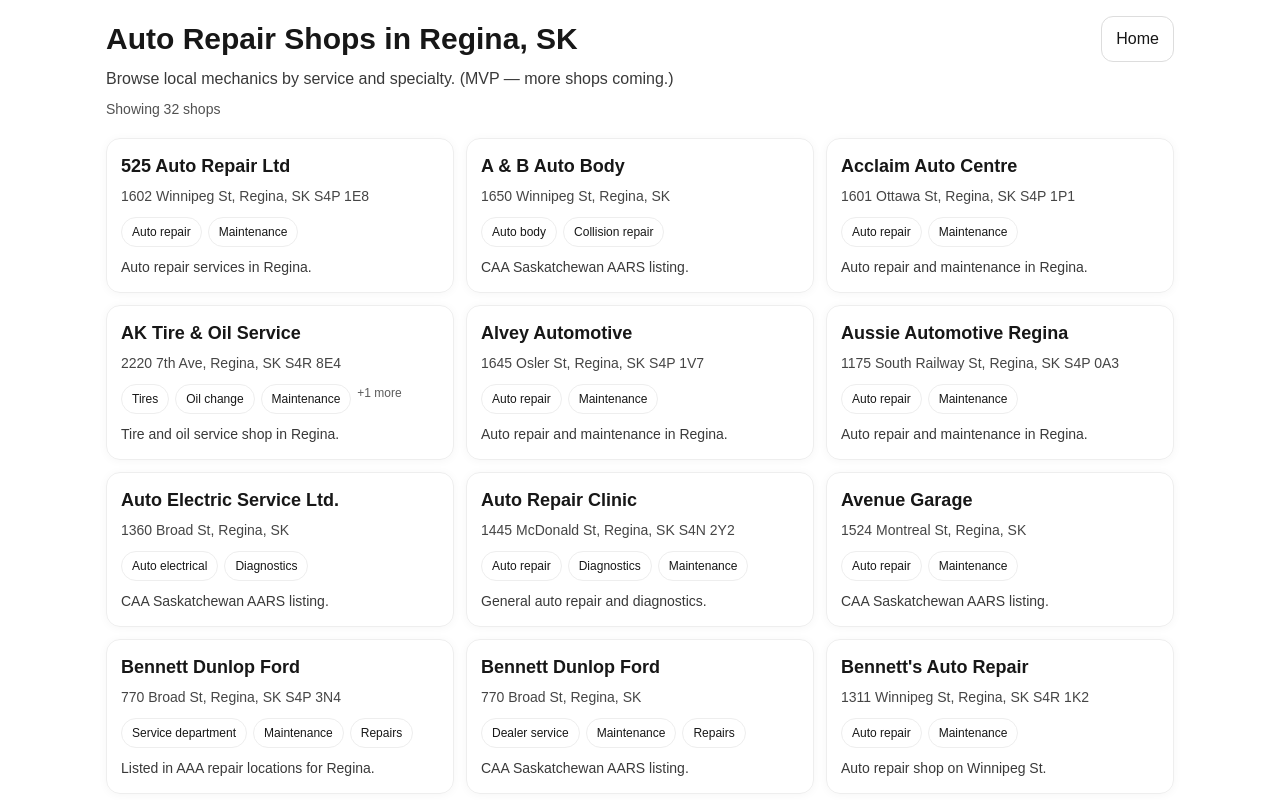
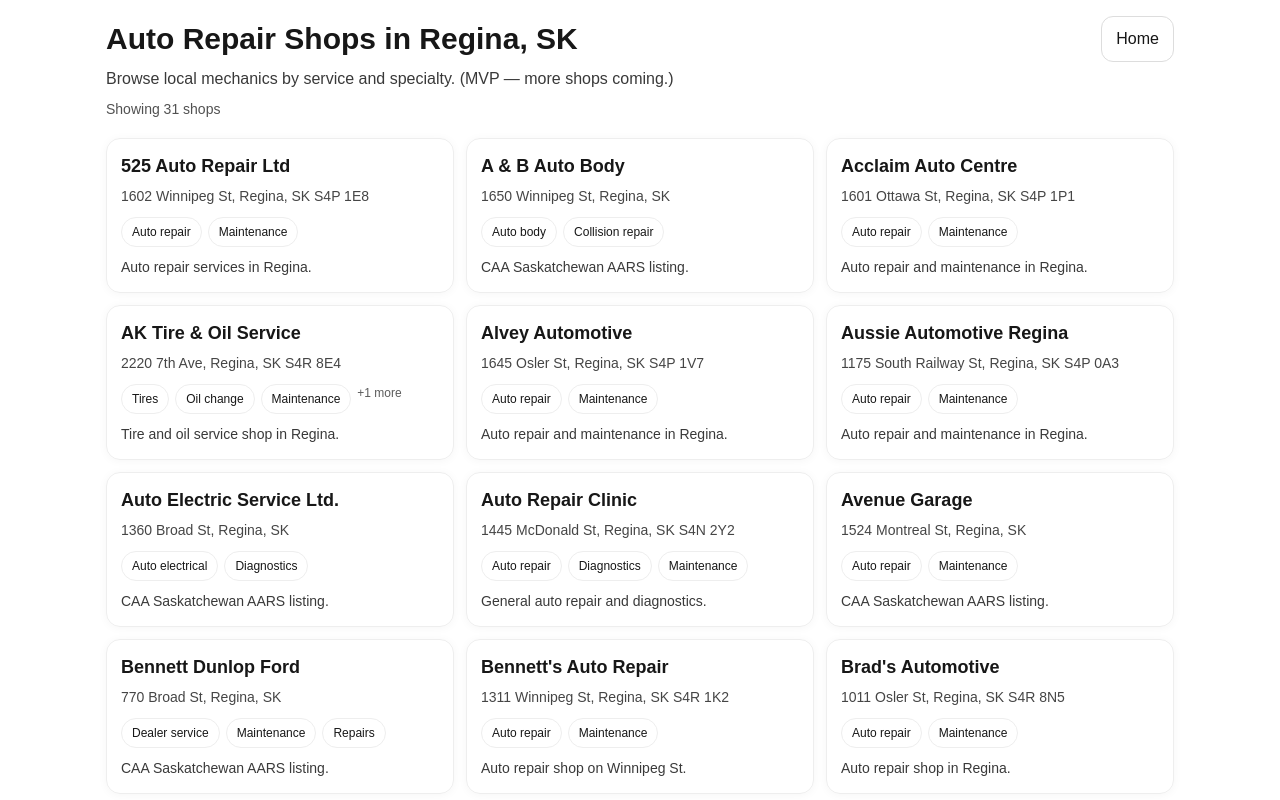
Before and after one commit to igoratamanchuk/findamechanic, a Next.js app: page /cities/regina-sk in a window 1280 px wide. Shown: the top 800 px of the page. Built offline with nearby package versions, Linux system fonts and the light colour scheme; no server answers.

Commit message:
Fix Regina list

```diff
--- a/data/shops/regina.ts
+++ b/data/shops/regina.ts
@@ -117,14 +117,7 @@
     specialties: ["Domestic", "Import"],
     description: "Listed in AAA repair locations for Regina.",
   },
-  {
-    slug: "bennett-dunlop-ford-service",
-    name: "Bennett Dunlop Ford",
-    address: "770 Broad St, Regina, SK S4P 3N4",
-    services: ["Service department", "Maintenance", "Repairs"],
-    specialties: ["Ford"],
-    description: "Listed in AAA repair locations for Regina.",
-  },
+
     {
     slug: "midas-albert-st-n",
     name: "Midas Auto Service Experts",
```
